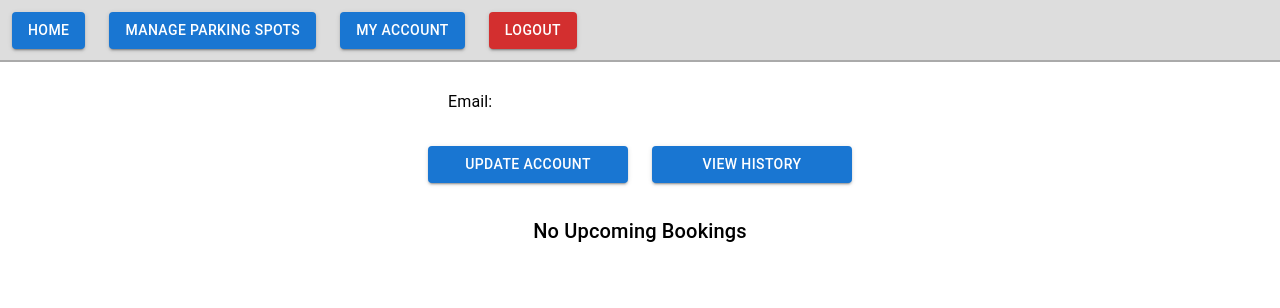
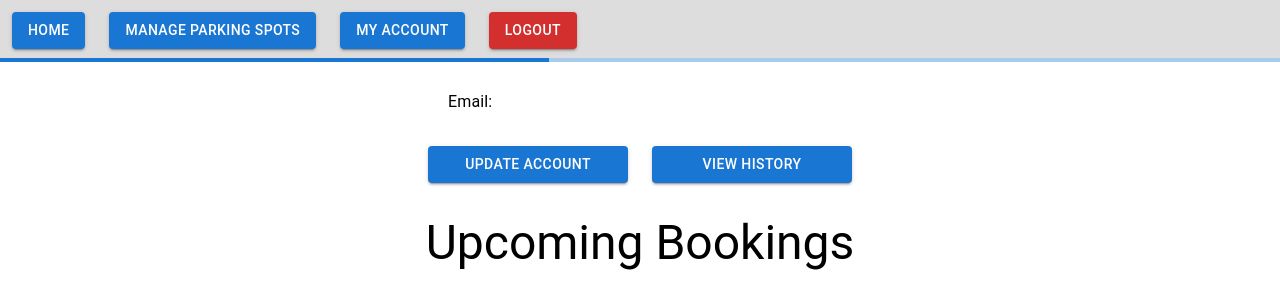
Before and after one commit to RunChennnn/Parking-Space-Booking, a React (Create React App) app in the folder frontend/vroom/: page /account/1 in a window 1280 px wide. Shown: the top 308 px of the page. Built offline with nearby package versions, Linux system fonts and the light colour scheme; no server answers.

Commit message:
added loading bars

```diff
--- a/frontend/vroom/src/components/NavigationBar.jsx
+++ b/frontend/vroom/src/components/NavigationBar.jsx
@@ -1,9 +1,9 @@
 import React from 'react'
-import { Button } from '@mui/material'
+import { Button, LinearProgress } from '@mui/material'
 import { useNavigate } from 'react-router-dom';
 import { adminIsLoggedIn } from '../utilities/admin';
 
-function NavigationBar () {
+function NavigationBar (props) {
   const navigate = useNavigate();
 
   const height = '60px';
@@ -30,6 +30,11 @@ function NavigationBar () {
     margin: '12px',
     // width: '100px',
   };
+
+  const loadingStyle = {
+    margin: '-2px',
+    zIndex: 200,
+  }
 
   function pressManageParkingSpots () {
     if (localStorage.getItem('vroom-token')) {
@@ -73,6 +78,7 @@ function NavigationBar () {
           <Button id='nav-logout-button' variant="contained" color="error" style={buttonStyle} onClick={pressLogout}>Logout</Button>
         </div>
       )}
+      {props.loading && (<LinearProgress style={loadingStyle} />)}
     </>
   )
 }
--- a/frontend/vroom/src/pages/BookingHistory.jsx
+++ b/frontend/vroom/src/pages/BookingHistory.jsx
@@ -2,25 +2,20 @@ import React from 'react'
 import NavigationBar from '../components/NavigationBar'
 import { useNavigate, useParams } from 'react-router-dom'
 import makeRequest from '../utilities/makeRequest';
-import { Button, LinearProgress, Typography } from '@mui/material';
+import { Button, Typography } from '@mui/material';
 import BookingStub from '../components/BookingStub';
 import { adminIsLoggedIn } from '../utilities/admin';
 
 function BookingHistory () {
   const params = useParams();
   const navigate = useNavigate();
-  const [loaded, setLoaded] = React.useState(false);
+  const [loading, setLoading] = React.useState(true);
   const [bookingArray, setBookingArray] = React.useState([])
 
   if (!localStorage.getItem('vroom-id')) { navigate('/login'); }
 
   const spacerStyle = {
     height: '20px',
-  }
-
-  const progressStyle = {
-    marginTop: '-3px',
-    zIndex: 200,
   }
 
   const buttonStyle = {
@@ -31,9 +26,6 @@ function BookingHistory () {
 
   React.useEffect(() => {
     async function getData () {
-      // Get all booking IDs
-      // const response = adminIsLoggedIn() ? await makeRequest('GET', 'admin/upcoming', {}) : await makeRequest('GET', `user/${params.userID}`, {});
-      // const upcoming = adminIsLoggedIn() ? response.bookingIDs : response.upcoming;
       const initialResponse = adminIsLoggedIn() ? await makeRequest('GET', 'admin/history', {}) : await makeRequest('GET', `history/${params.userID}`);
       const bookingIDs = adminIsLoggedIn() ? initialResponse.bookingIDs : initialResponse.asOwner.concat(initialResponse.asRenter);
       console.log(bookingIDs);
@@ -55,10 +47,9 @@ function BookingHistory () {
       setBookingArray(bookings.map((elem) => {
         return BookingStub(elem);
       }))
-      setLoaded(true);
+      setLoading(false);
     }
     getData();
-    setLoaded(false);
   }, [])
 
   function pressViewUpcoming () {
@@ -67,13 +58,12 @@ function BookingHistory () {
 
   return (
     <>
-      <NavigationBar />
-      {!loaded && (<LinearProgress style={progressStyle} />)}
+      <NavigationBar loading={loading} />
       <div style={spacerStyle} />
       {adminIsLoggedIn() && (<Button id='view-upcoming-button' variant="contained" style={buttonStyle} onClick={pressViewUpcoming}>View Upcoming</Button>)}
       {/* {!loaded && (<Typography align='center' variant='h6'>Loading bookings...</Typography>)} */}
-      {loaded && (bookingArray.length > 0) && (<Typography align='center' variant='h3'>Booking History</Typography>)}
-      {loaded && (bookingArray.length === 0) && (<Typography align='center' variant='h6'>No previous bookings to show</Typography>)}
+      {!loading && (bookingArray.length > 0) && (<Typography align='center' variant='h3'>Booking History</Typography>)}
+      {!loading && (bookingArray.length === 0) && (<Typography align='center' variant='h6'>No previous bookings to show</Typography>)}
       {bookingArray}
     </>
   )
--- a/frontend/vroom/src/pages/Home.jsx
+++ b/frontend/vroom/src/pages/Home.jsx
@@ -11,6 +11,7 @@ function Home () {
 
   const [search, setSearch] = React.useState('');
   const [recommended, setRecommended] = React.useState([]);
+  const [loading, setLoading] = React.useState(true);
 
   React.useEffect(() => {
     async function getData () {
@@ -30,6 +31,7 @@ function Home () {
         tmp.push(SearchStub(prop.data));
       }
       setRecommended(tmp);
+      setLoading(false);
     }
 
     getData();
@@ -53,7 +55,7 @@ function Home () {
 
   return (
     <>
-      <NavigationBar />
+      <NavigationBar loading={loading} />
       <TextField id='search-input' variant='outlined' placeholder="Find a spot..." style={inputStyle} value={search} onChange={(e) => setSearch(e.target.value)} />
       <Button id='search-button' variant='contained' style={buttonStyle} onClick={doSearch}>Search</Button>
       {adminIsLoggedIn()
--- a/frontend/vroom/src/pages/MyAccount.jsx
+++ b/frontend/vroom/src/pages/MyAccount.jsx
@@ -9,6 +9,8 @@ import { adminIsLoggedIn } from '../utilities/admin';
 
 function MyAccount () {
   const navigate = useNavigate();
+
+  const [loading, setLoading] = React.useState(true);
 
   if (!localStorage.getItem('vroom-id')) { navigate('/login'); }
 
@@ -58,6 +60,7 @@ function MyAccount () {
       setBookings(tmp.map((elem) => {
         return BookingStub(elem);
       }))
+      setLoading(false);
     }
     getData();
     getBookings();
@@ -73,7 +76,7 @@ function MyAccount () {
 
   return (
     <>
-      <NavigationBar />
+      <NavigationBar loading={loading} />
       <div style={{ height: '20px' }}></div>
       {!adminIsLoggedIn() && (
         <>
@@ -85,8 +88,8 @@ function MyAccount () {
         </>
       )}
       {adminIsLoggedIn() && (<Button id='view-history-button' variant="contained" style={adminButtonStyle} onClick={pressViewHistory}>View History</Button>)}
-      {bookings.length === 0 && (<Typography variant='h6' align='center'>No Upcoming Bookings</Typography>)}
-      {bookings.length > 0 && (<Typography variant='h3' align='center'>Upcoming Bookings</Typography>)}
+      {(bookings.length === 0 && !loading) && (<Typography variant='h6' align='center'>No Upcoming Bookings</Typography>)}
+      {(bookings.length > 0 || loading) && (<Typography variant='h3' align='center'>Upcoming Bookings</Typography>)}
       {bookings}
     </>
   )
--- a/frontend/vroom/src/pages/UpdateAccount.jsx
+++ b/frontend/vroom/src/pages/UpdateAccount.jsx
@@ -13,6 +13,7 @@ function UpdateAccount () {
   const [confirmPassword, setConfirmPassword] = React.useState('');
   const [showUpdatePopup, setShowUpdatePopup] = React.useState(false);
   const [showDeletePopup, setShowDeletePopup] = React.useState(false);
+  const [loading, setLoading] = React.useState(true);
 
   if (!localStorage.getItem('vroom-id')) { navigate('/login'); }
 
@@ -84,6 +85,7 @@ function UpdateAccount () {
       setEmail(response.email);
       setPassword('');
       setConfirmPassword('');
+      setLoading(false);
     }
 
     getData();
@@ -91,7 +93,7 @@ function UpdateAccount () {
 
   return (
     <>
-      <NavigationBar />
+      <NavigationBar loading={loading} />
       <Typography style={instructionStyle} align='center'>
         Fill in any fields you&apos;d like to change. If you leave any blank, they&apos;ll remain unchanged. You&apos;ll be prompted for your old password to make any changes.
       </Typography>
```
